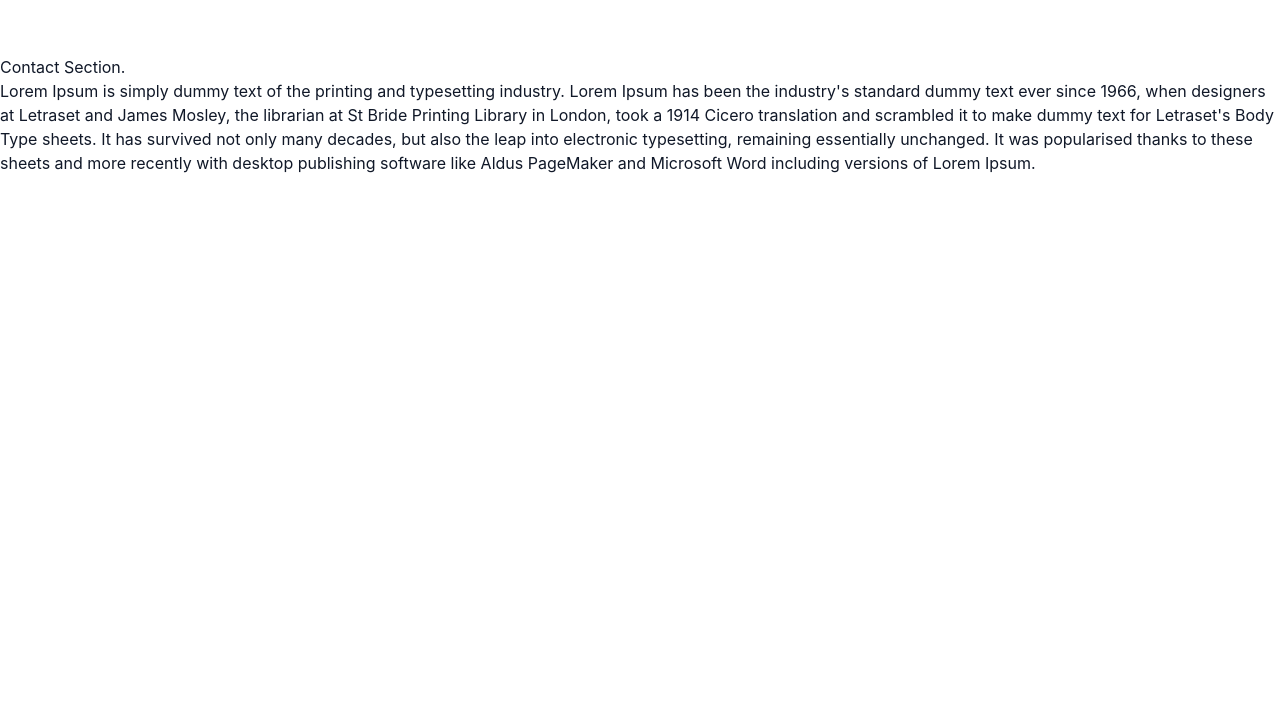
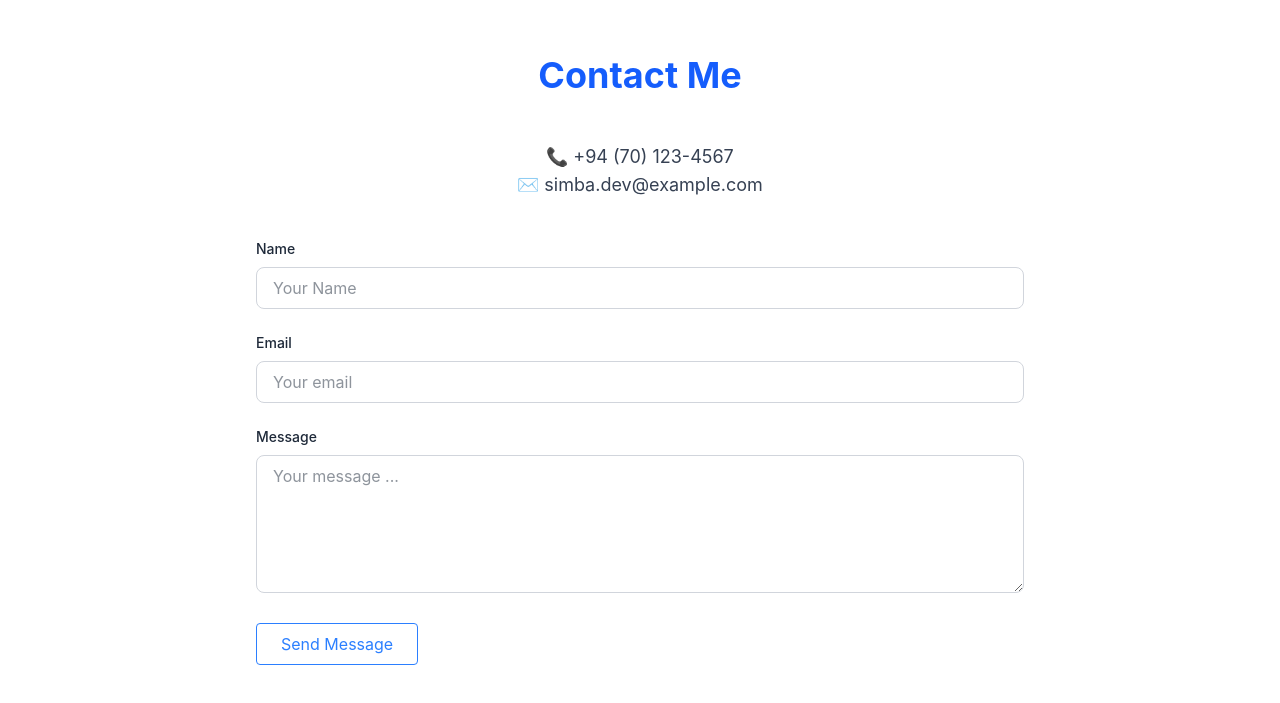
Before and after one commit to Tharmeem1999/React_Project-Portfolio_Website, a React (Vite) app: page / in a window 1280 px wide. Shown: the part 4083-4786 px from the top of the page. Built offline with nearby package versions, Linux system fonts and the light colour scheme.

Commit message:
building the Contact Section

```diff
--- a/src/components/ContactSection/index.jsx
+++ b/src/components/ContactSection/index.jsx
@@ -1,16 +1,102 @@
+const labelClass = [
+    "block",                // Makes the label take up full width
+    "mb-2",                 // Margin botton
+    "text-sm",              // Small text
+    "font-medium",          // Medium font weight
+    "text-gray-800",        // Text color for light mode
+    "dark:text-gray-200"    // Text color for dark mode
+].join(" ");
+const inputClass = [
+    "w-full",                   // Full width
+    "px-4", "py-2",             // Horizontal and vertical padding
+    "border",                   // Default border
+    "rounded-lg",               // Large border radius
+    "bg-white",                 // Light mode background
+    "dark:bg-gray-800",         // Dark mode background
+    "border-gray-300",          // Light mode border color
+    "dark:border-gray-700",     // Dark mode border color
+    "text-gray-800",            // Light mode text color
+    "dark:text-white",          // Dark mode text color
+    "focus:outline-none",       // Remove default focus outline
+    "focus:ring-2",             // Add ring on focus
+    "focus:ring-blue-500",      // Blue ring on focus
+    "focus:border-blue-500",    // Set border color to match ring
+].join(" ");
+
 const ContactSection = () => {
     return (
-        <section className="min-h-screen py-20">
-            <h1>Contact Section.</h1>
-            <p>
-                Lorem Ipsum is simply dummy text of the printing and typesetting industry.
-                Lorem Ipsum has been the industry's standard dummy text ever since 1966, when designers at Letraset and James Mosley,
-                the librarian at St Bride Printing Library in London, took a 1914 Cicero translation and
-                scrambled it to make dummy text for Letraset's Body Type sheets.
-                It has survived not only many decades, but also the leap into electronic typesetting,
-                remaining essentially unchanged. It was popularised thanks to these sheets and more recently
-                with desktop publishing software like Aldus PageMaker and Microsoft Word including versions of Lorem Ipsum.
-            </p>
+        <section className="min-h-screen py-20 px-4 text-center bg-white dark:bg-gray-900">
+            <h3 className="text-4xl font-bold text-blue-600 dark:text-blue-400 mb-12">
+                Contact Me
+            </h3>
+
+            {/* Contact Info */}
+            <div className="mb-10 text-gray-700 dark:text-gray-300">
+                <p className="text-lg">📞 +94 (70) 123-4567</p>
+                <p className="text-lg">✉️ simba.dev@example.com</p>
+            </div>
+
+            {/* Contact Form */}
+            <form className="max-w-3xl mx-auto text-left grid grid-cols-1 gap-6">
+                <div>
+                    <label
+                        htmlFor="name"
+                        className={labelClass}
+                    >
+                        Name
+                    </label>
+                    <input
+                        type="text"
+                        id="name"
+                        placeholder="Your Name"
+                        className={inputClass}
+                    />
+                </div>
+                <div>
+                    <label
+                        htmlFor="email"
+                        className={labelClass}
+                    >
+                        Email
+                    </label>
+                    <input
+                        type="email"
+                        id="email"
+                        placeholder="Your email"
+                        className={inputClass}
+                    />
+                </div>
+                <div>
+                    <label
+                        htmlFor="message"
+                        className={labelClass}
+                    >
+                        Message
+                    </label>
+                    <textarea
+                        rows={5}
+                        id="message"
+                        placeholder="Your message ..."
+                        className={inputClass}
+                    ></textarea>
+                </div>
+                <button
+                    type="submit"
+                    className={[
+                        "w-full", "sm:w-fit",           // Responsive width
+                        "px-6", "py-2",                 // Padding
+                        "border", "border-blue-500",  // Border and color
+                        "text-blue-500",              // Text color
+                        "rounded",                      // Rounded corners
+                        "hover:bg-blue-500",          // Hover background
+                        "hover:text-white",           // Hover text color
+                        "transition",                   // Smooth transition
+                    ].join(" ")}
+                >
+
+                    Send Message
+                </button>
+            </form>
         </section>
     );
 };
--- a/src/data/companyLogos.js
+++ b/src/data/companyLogos.js
@@ -3,6 +3,7 @@ const companyLogos = [
   "/images/logos/google.svg",
   "/images/logos/nasa.svg",
   "/images/logos/dropbox.svg",
+  "/images/logos/figma.svg",
 ];
 
 export default companyLogos;
```
